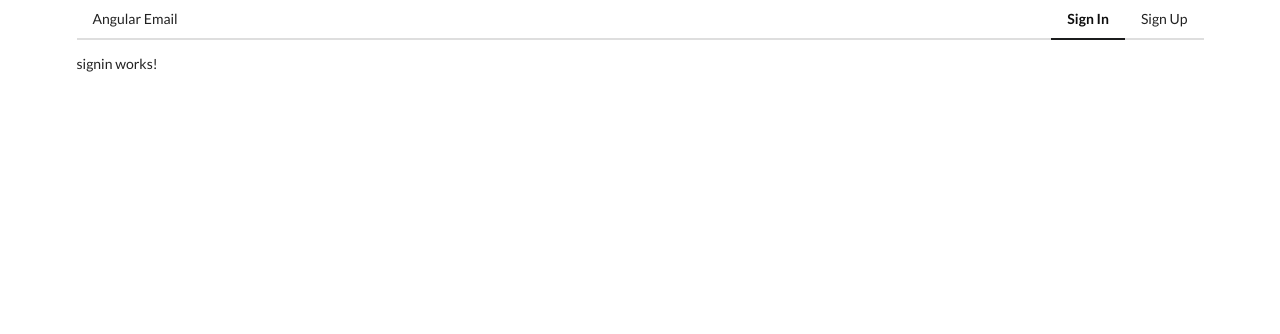
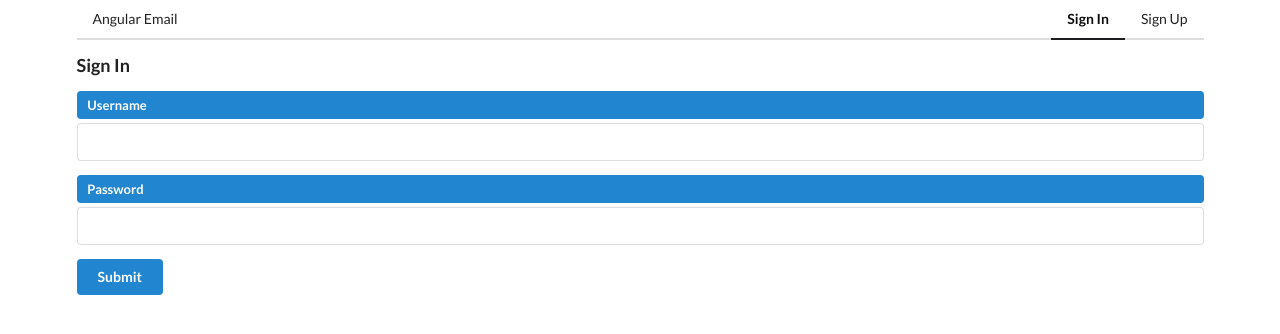
Before and after one commit to akgmage/email-client, an Angular app: page / in a window 1280 px wide. Shown: the top 334 px of the page. Built offline with nearby package versions, Linux system fonts and the light colour scheme; no server answers.

Commit message:
Add template for signin

```diff
--- a/src/app/auth/signin/signin.component.html
+++ b/src/app/auth/signin/signin.component.html
@@ -1 +1,18 @@
-<p>signin works!</p>
+<h3>Sign In</h3>
+<form class="ui form" [formGroup]="authForm">
+    <app-input
+        inputType="text"
+        label="Username"
+        [control]="$any(authForm.get('username'))"
+    >
+    </app-input>
+    <app-input
+        inputType="password"
+        label="Password"
+        [control]="$any(authForm.get('password'))"
+    >
+    </app-input>
+    <button class="ui submit button primary">
+        Submit
+    </button>
+</form>
```
